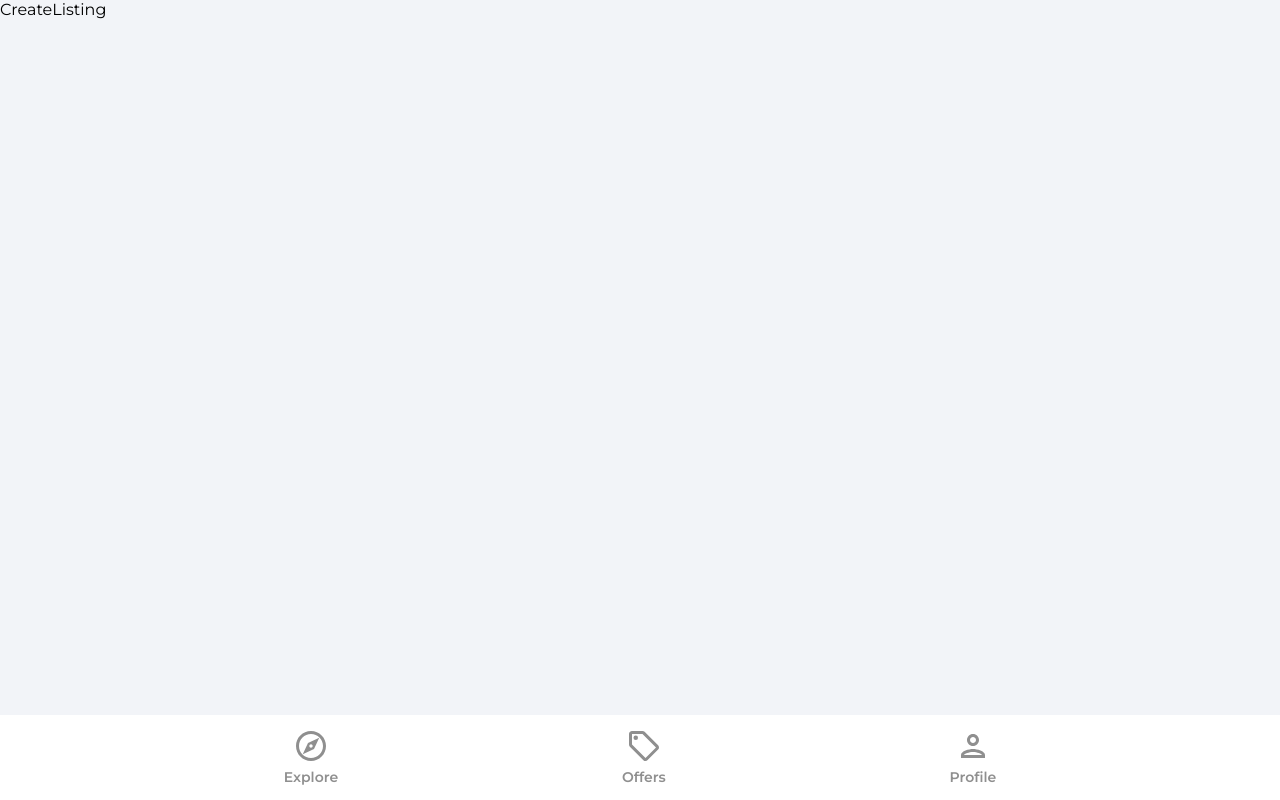
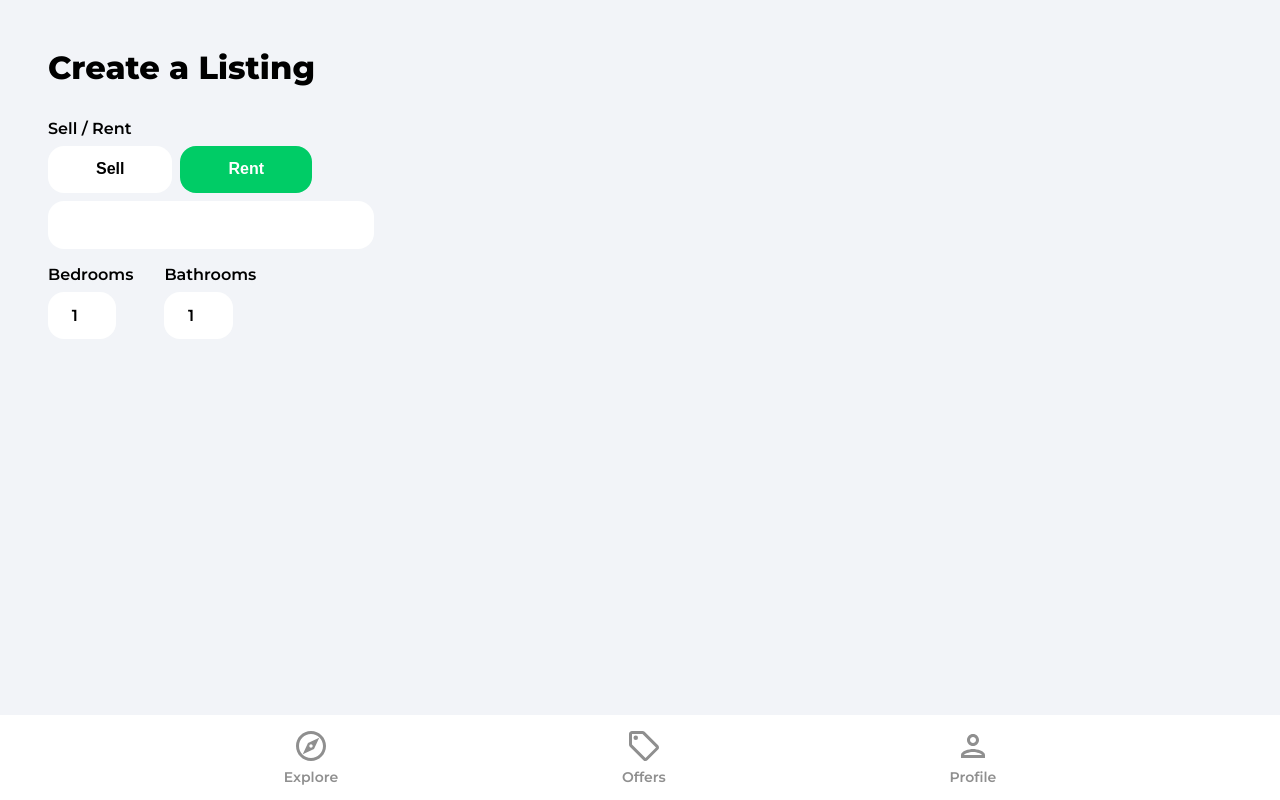
Before and after one commit to mbrockmandev/housemarketplace, a React (Create React App) app: page /create-listing in a window 1280 px wide. Built offline with nearby package versions, Linux system fonts and the light colour scheme; no server answers; sample sign-in values are in the browser's storage.

Commit message:
start create listing form

```diff
--- a/src/pages/CreateListing.jsx
+++ b/src/pages/CreateListing.jsx
@@ -28,6 +28,22 @@ function CreateListing() {
     longitude: 0,
   });
 
+  const {
+    type,
+    name,
+    bedrooms,
+    bathrooms,
+    parking,
+    furnished,
+    address,
+    offer,
+    regularPrice,
+    discountedPrice,
+    images,
+    latitude,
+    longitude,
+  } = formData;
+
   const auth = getAuth();
   const navigate = useNavigate();
   const isMounted = useRef(true);
@@ -48,9 +64,87 @@ function CreateListing() {
     };
   }, [isMounted]);
 
+  const onSubmit = (e) => {
+    e.preventDefault()
+   }
+
+   const onMutate = (e) => {
+    //
+    }
+
   if (loading) {
     return <Spinner />;
   }
-  return <div>CreateListing</div>;
+  return <div className='profile'>
+    <header>
+    <p class="pageHeader">Create a Listing</p>
+    </header>
+    <main>
+      <form onSubmit={onSubmit}>
+        <label className='formLabel'>Sell / Rent</label>
+        <div className="formButtons">
+          <button
+            type='button'
+            className={type === 'sale' ? 'formButtonActive' : 'formButton'}
+            id='type'
+            value='sale'
+            onClick={onMutate}
+          >
+            Sell
+          </button>
+          <button
+            type='button'
+            className={type === 'rent' ? 'formButtonActive' : 'formButton'}
+            id='type'
+            value='rent'
+            onClick={onMutate}
+          >
+            Rent
+          </button>
+        </div>
+        <input
+            className='formInputName'
+            type='button'
+            id='name'
+            value={name}
+            onChange={onMutate}
+            maxLength='32'
+            minLength='10'
+            required
+        />
+        <div className="formRooms flex">
+          <div>
+            <label className="formLabel">Bedrooms</label>
+            <input
+              className='formInputSmall'
+              type="number"
+              id='bedrooms'
+              value={bedrooms}
+              onChange={onMutate}
+              min='1'
+              max='50'
+              required
+            />
+          </div>
+          <div>
+            <label className="formLabel">Bathrooms</label>
+            <input
+              className='formInputSmall'
+              type="number"
+              id='bathrooms'
+              value={bathrooms}
+              onChange={onMutate}
+              min='1'
+              max='50'
+              required
+            />
+          </div>
+        </div>
+
+
+      </form>
+    </main>
+
+  </div>;
 }
 export default CreateListing;
```
